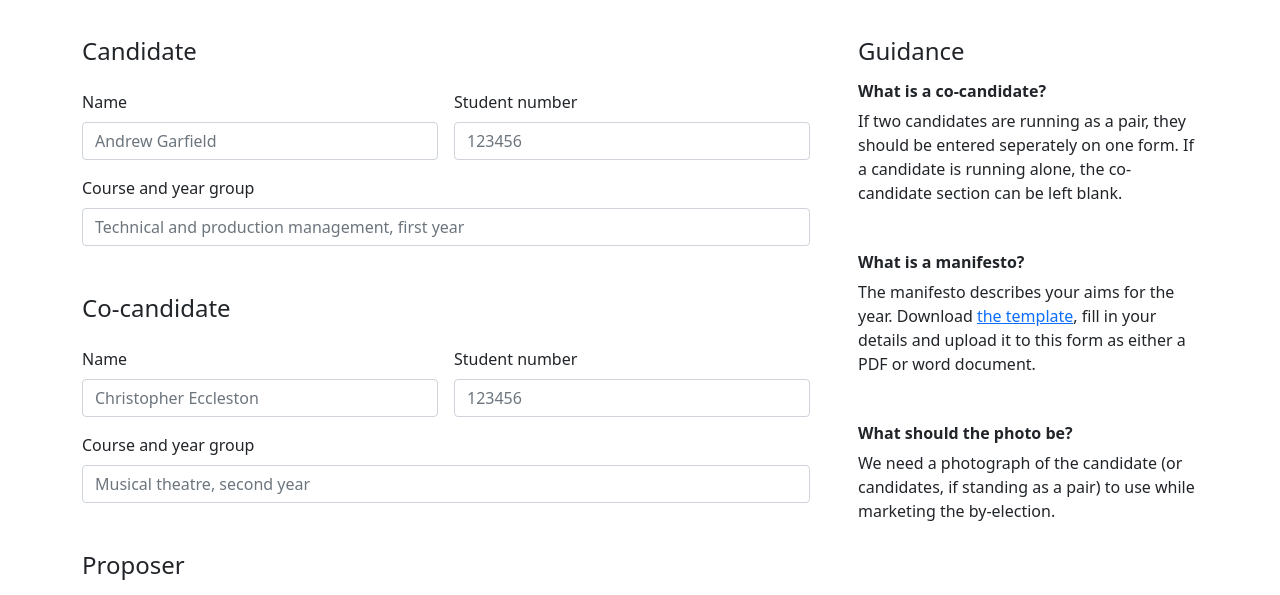
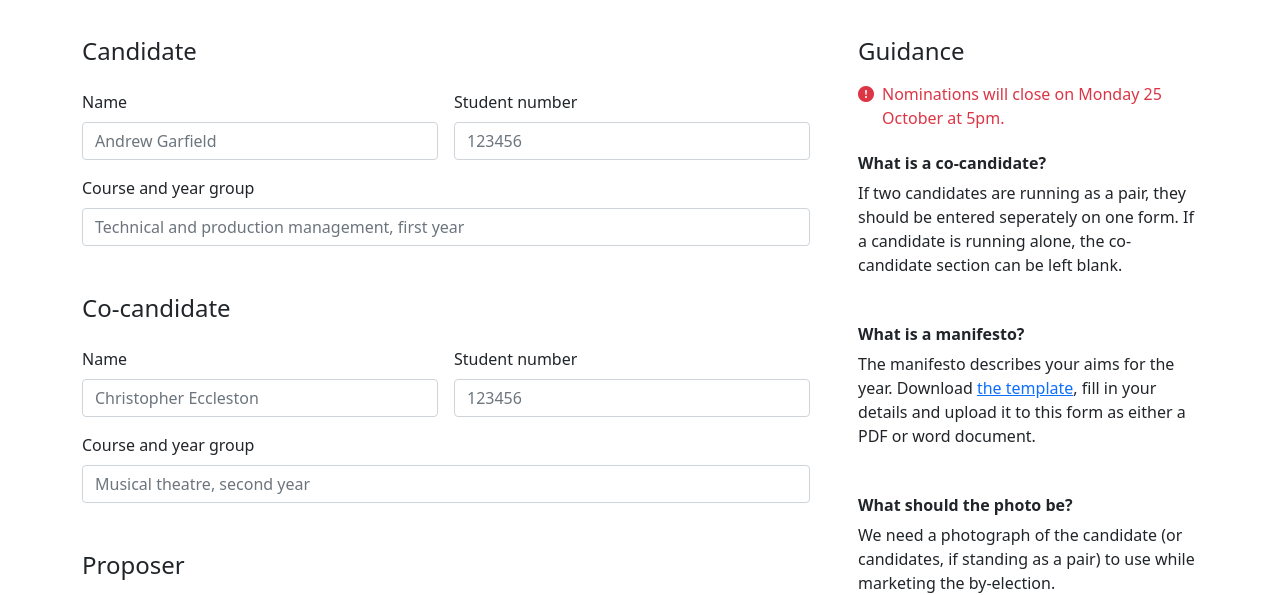
Before and after one commit to centralsu/elections.centralsu.com, a plain HTML site: page nominations.html in a window 1280 px wide. Shown: the part 214-809 px from the top of the page. Drawn offline with nearby package versions, Linux system fonts and the light colour scheme.

Commit message:
warning nom

```diff
--- a/nominations.html
+++ b/nominations.html
@@ -137,6 +137,12 @@
 
 					<div class="col-md-5 col-lg-4">
 						<h4 class="mb-3">Guidance</h4>
+						<div class="mb-4 col d-flex align-items-start">
+							<div class="text-danger flex-shrink-0 me-1">
+								<i class="bi bi-exclamation-circle-fill me-1"></i>
+							</div>
+							<div class="text-danger">Nominations will close on Monday 25 October at 5pm.</div>
+						</div>
 						<div class="mb-5">
 							<h6 class="mb-2 fw-bold">What is a co-candidate?</h2>
 							<p>If two candidates are running as a pair, they should be entered seperately on one form. If a candidate is running alone, the co-candidate section can be left blank.</p>
```
